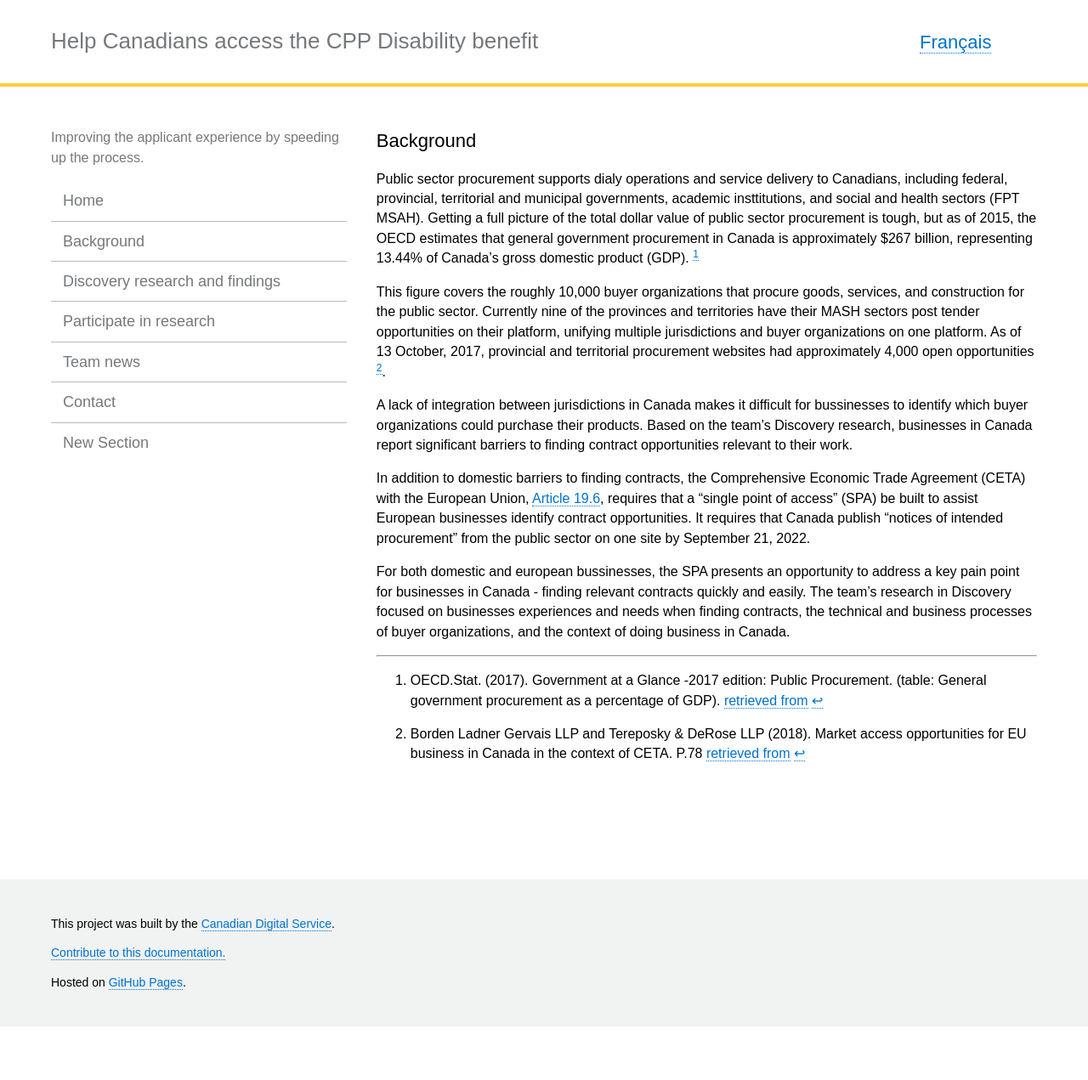
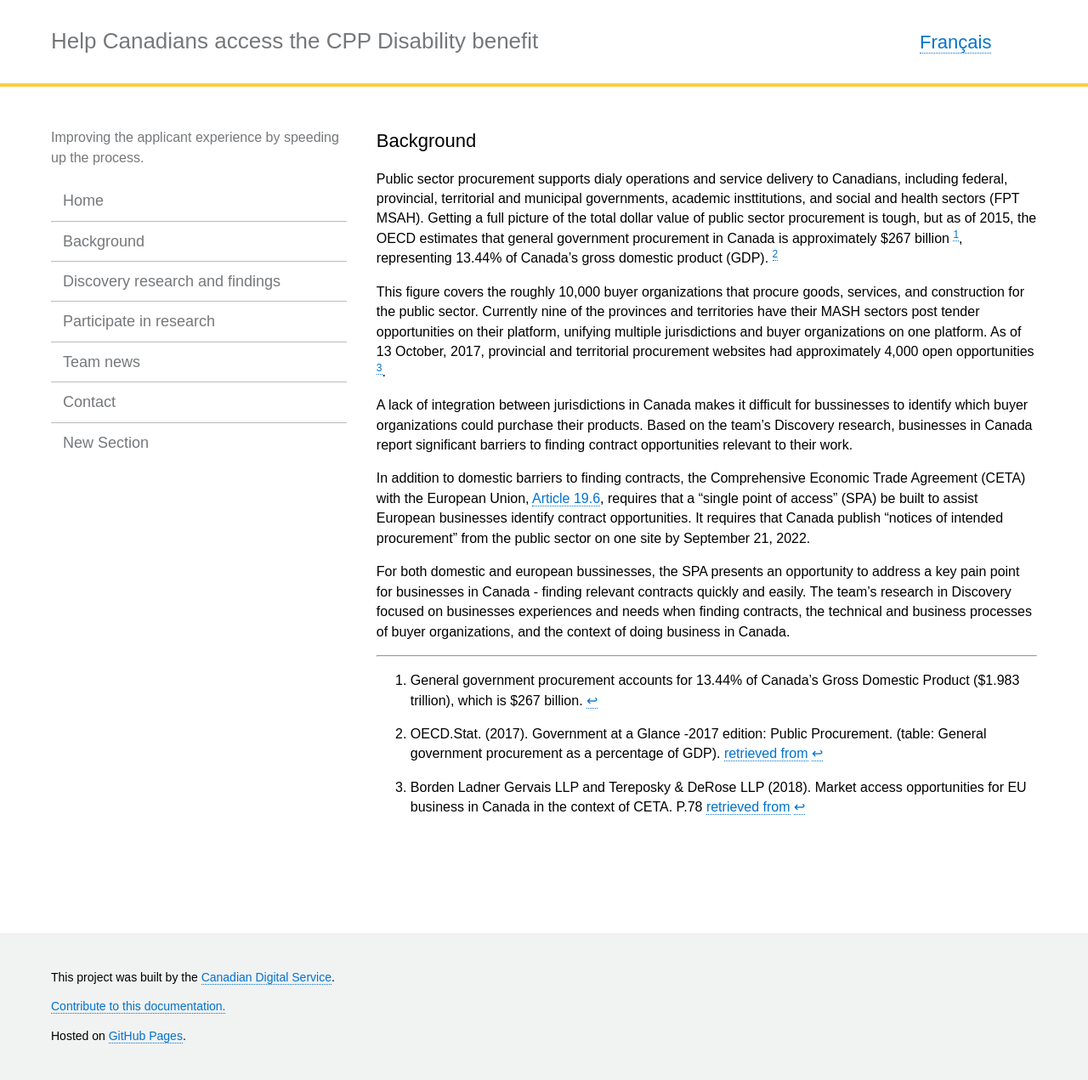
Before and after one commit to cds-snc/pspc-documentation, a Jekyll site: the page built from _pages/en/background.md, in a window 1280 px wide. Shown: the whole page at 85% size. Built offline with Jekyll 4.4.1, drawn with Linux system fonts in a browser that asks for light colours; before the commit the page ends 1208 px from its top, so only the background shows below that.

Commit message:
Update background.md

```diff
--- a/_pages/en/background.md
+++ b/_pages/en/background.md
@@ -6,7 +6,7 @@ permalink: "/background/"
 trans_url: "/contexte/"
 ---
 
-Public sector procurement supports dialy operations and service delivery to Canadians, including federal, provincial, territorial and municipal governments, academic insttitutions, and social and health sectors (FPT MSAH). Getting a full picture of the total dollar value of public sector procurement is tough, but as of 2015, the OECD estimates that general government procurement in Canada is approximately $267 billion, representing 13.44% of Canada's gross domestic product (GDP). [^2]
+Public sector procurement supports dialy operations and service delivery to Canadians, including federal, provincial, territorial and municipal governments, academic insttitutions, and social and health sectors (FPT MSAH). Getting a full picture of the total dollar value of public sector procurement is tough, but as of 2015, the OECD estimates that general government procurement in Canada is approximately $267 billion [^1], representing 13.44% of Canada's gross domestic product (GDP). [^2]
 
 This figure covers the roughly 10,000 buyer organizations that procure goods, services, and construction for the public sector. Currently nine of the provinces and territories have their MASH sectors post tender opportunities on their platform, unifying multiple jurisdictions and buyer organizations on one platform. As of 13 October, 2017, provincial and territorial procurement websites had approximately 4,000 open opportunities [^3].
 
@@ -21,9 +21,7 @@ For both domestic and european bussinesses, the SPA presents an opportunity to a
 
 
 --------------------------------------------------------------------------------------------------------------------
-[^1]: British Columbia Government (2015, November 10). Public Sector Procurement Research Summary. [retrieved from](https://www2.gov.bc.ca/assets/gov/government/services-for-government-and-broader-public-sector/buy-goods-services-and-construction/support-services/public_sector_procurement_research_summary.pdf)
-
-[^2]: General government procurement accounts for 13.44% of Canada's Gross Domestic Product ($1.983 trillion).
+[^1]: General government procurement accounts for 13.44% of Canada's Gross Domestic Product ($1.983 trillion), which is $267 billion.
 
 [^2]: OECD.Stat. (2017). Government at a Glance -2017 edition: Public Procurement. (table: General government procurement as a percentage of GDP). [retrieved from](https://stats.oecd.org/Index.aspx?DataSetCode=GOV_2015)
 
```
